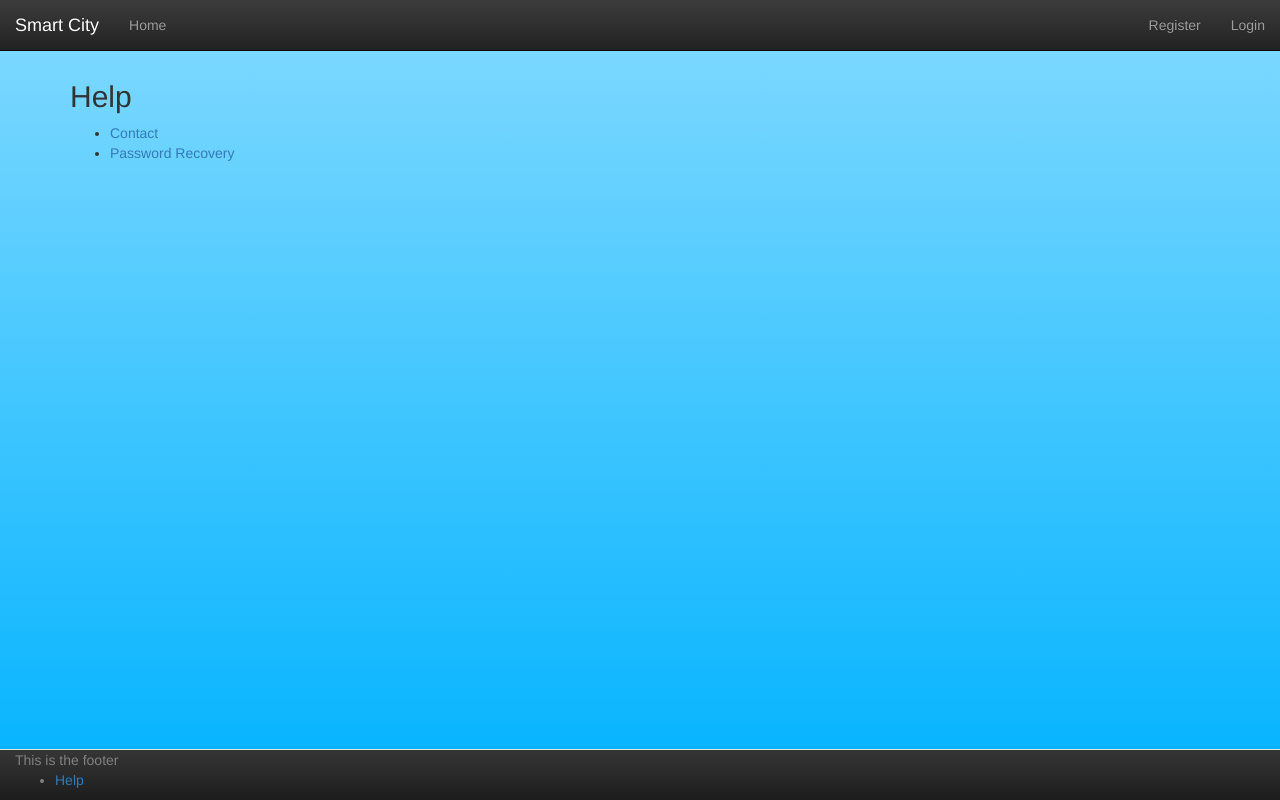
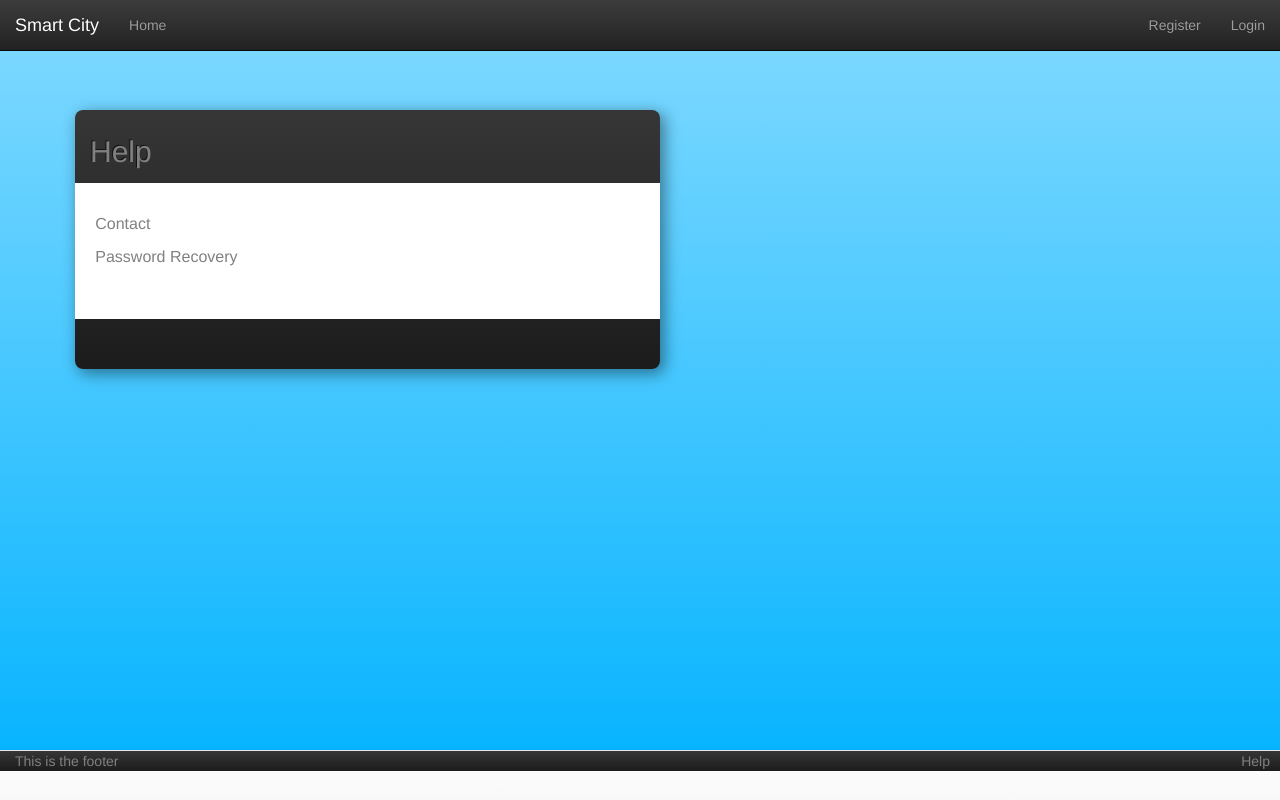
Before and after one commit to TotallyMelvin/Smart-City-Project, a Django app: page /home/help/ in a window 1280 px wide. Run offline with Django 3.2, Linux system fonts and the light colour scheme; some libraries are stand-ins or nearby versions.

Commit message:
Created the contact form and got it to send to the local email server

```diff
--- a/accounts/static/css/footer.css
+++ b/accounts/static/css/footer.css
@@ -3,3 +3,21 @@
 	background: linear-gradient(0deg, #1c1c1c, #363636);
 	color: grey;
 }
+
+.link ul {
+	list-style: none;
+	margin: 0px;
+	padding: 0px;
+}
+
+.link a {
+	color: grey;
+	right: 10px;
+	top: 0px;
+	position: absolute;
+}
+
+.link a:hover {
+	color: white;
+	text-decoration: none;
+}
--- a/accounts/static/css/help.css
+++ b/accounts/static/css/help.css
@@ -0,0 +1,47 @@
+.help {
+	background: linear-gradient(0deg, #1c1c1c, #363636);
+	left: 0;
+	color: white;
+	padding-bottom: 100px;
+	margin-top: 50px;
+	border-radius: 8px;
+	margin-left: 20px;
+	margin-right: 20px;
+	box-shadow: 4px 4px 15px 1px rgba(0, 0, 0, 0.42);
+	z-index: 10;
+	position: absolute;
+	right: 0;
+	top: 0;
+}
+
+.help ul {
+	background: white;
+	margin-top: 15px;
+	margin-left: -14.75px;
+	margin-right: -14.75px;
+	margin-bottom: -50px;
+	padding-top: 30px;
+	padding-bottom: 40px;
+	padding-left: 20px;
+	padding-right: 20px;
+	font-size: 16px;
+	list-style: none;
+}
+
+.help li {
+	padding-bottom: 10px;
+}
+
+.help a {
+	color: grey;
+}
+
+.help a:hover {
+	color: white;
+}
+
+.help h2{
+	padding-top: 5px;
+	color: grey;
+	text-shadow: -1px -1px 0px #141414;
+}
--- a/accounts/templates/accounts/base.html
+++ b/accounts/templates/accounts/base.html
@@ -9,6 +9,7 @@
 		<link rel="stylesheet" href="{% static 'css/footer.css' %}" type="text/css">
 		<link rel="stylesheet" href="{% static 'css/register.css' %}" type="text/css">
 		<link rel="stylesheet" href="{% static 'css/map.css' %}" type="text/css">
+		<link rel="stylesheet" href="{% static 'css/help.css' %}" type="text/css">
         <script src="{%static 'js/bootstrap.js' %}"></script>
         <script src="{%static 'js/bootstrap.min.js' %}"></script>
 
--- a/accounts/templates/accounts/footer.html
+++ b/accounts/templates/accounts/footer.html
@@ -1,8 +1,10 @@
 <nav class="navbar navbar-default navbar-fixed-bottom">
   <div class="container-fluid footer">
       This is the footer
-	   <ul>
-        <li><a href="/home/help">Help<span class="sr-only">(current)</span></a></li>
-      </ul>
+	<div class="link">
+		<ul>
+			<li><a href="/home/help">Help</a></li>
+		</ul>
+	</div>
   </div><!-- /.container-fluid -->
 </nav>
--- a/accounts/templates/accounts/help.html
+++ b/accounts/templates/accounts/help.html
@@ -2,13 +2,13 @@
 
 {% block content %}
 {% include 'accounts/navBar.html' %}
-<div class="help">
+
 <br>
 <br>
 <br>
 <div class="container">
 <div class="row">
-	<div class="col-sm-6 contact">
+	<div class="col-sm-6 help">
 		<h2>Help</h2>
 		<ul>
 			<li><a href="/home/help/contact">Contact</a></li>
@@ -19,6 +19,5 @@
 	</div>
 </div>
 </div>
-</div>
 
 {% endblock %}
--- a/accounts/views.py
+++ b/accounts/views.py
@@ -6,6 +6,12 @@ from django.views.generic import TemplateView
 #to translate the user input into useable links for google
 from accounts.codesnippets import get_google_url
 from django.contrib.auth.forms import UserChangeForm
+#contact
+from accounts.forms import ContactForm
+from django.core.mail import EmailMessage
+from django.shortcuts import redirect
+from django.template import Context
+from django.template.loader import get_template
 
 def home(request):
     form = UserLoginForm(request.POST)
@@ -91,8 +97,48 @@ class MapView(TemplateView): ## the maps page of the website
 def help(request):
     return render(request, 'accounts/help.html')
 
+# add to your views
 def contact(request):
-    return render(request, 'accounts/contact.html')
+    form_class = ContactForm
+
+   # new logic!
+    if request.method == 'POST':
+        form = form_class(data=request.POST)
+
+        if form.is_valid():
+            contact_name = request.POST.get(
+                'contact_name'
+            , '')
+            contact_email = request.POST.get(
+                'contact_email'
+            , '')
+            form_content = request.POST.get('content', '')
+
+            # Email the profile with the
+            # contact information
+            template = get_template('contact_template.txt')
+            context = Context({
+                'contact_name': contact_name,
+                'contact_email': contact_email,
+                'form_content': form_content,
+            })
+            content = template.render(context)
+
+            email = EmailMessage(
+                "New contact form submission",
+                content,
+                "Your website" +'',
+                ['youremail@gmail.com'],
+                headers = {'Reply-To': contact_email }
+            )
+            email.send()
+            return redirect('contact')
+
+    return render(request, 'accounts/contact.html', {
+        'form': form_class,
+    })
+
+
 
 def password_recovery(request):
     return render(request, 'accounts/password_recovery.html')
```
Also changed, not shown: accounts/forms.py (+10 -0 lines), accounts/templates/accounts/contact.html (+5 -2 lines), accounts/templates/contact_template.txt (added, +8 -0 lines), mysite/settings.py (+8 -0 lines).
